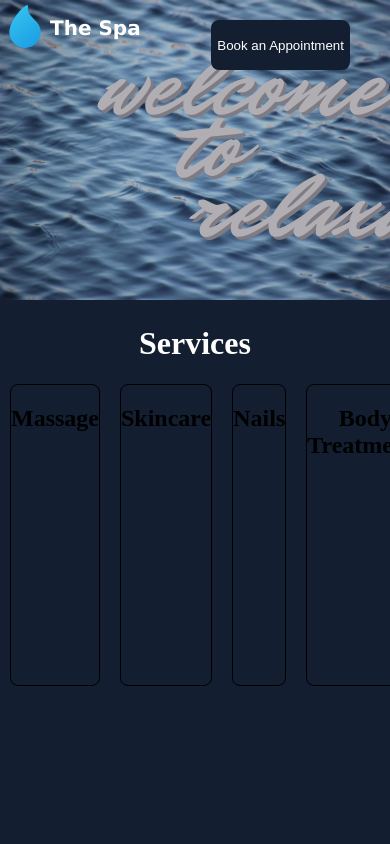
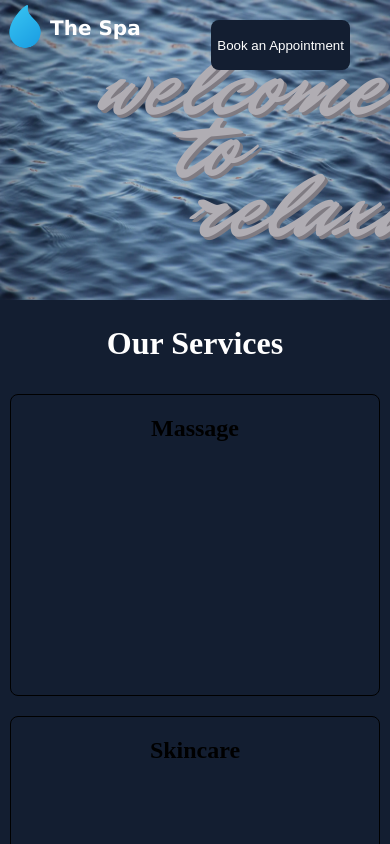
Before and after one commit to LaurenCummings/spa-project, a React (Vite) app: page / in a window 390 px wide. Shown: the top 844 px of the page. Built offline with nearby package versions, Linux system fonts and the light colour scheme.

Commit message:
Made service nav section responsive

```diff
--- a/src/components/ServiceNav.jsx
+++ b/src/components/ServiceNav.jsx
@@ -3,7 +3,7 @@ import '../css/ServiceNav.css';
 function ServiceNav() {
     return (
         <div className="service-nav">
-            <h1>Services</h1>
+            <h1>Our Services</h1>
             <div className="services">
                 <div className="service">
                     <h2>Massage</h2>
--- a/src/css/ServiceNav.css
+++ b/src/css/ServiceNav.css
@@ -13,6 +13,17 @@
     border: thin black solid;
     border-radius: 8px;
     height: 300px;
-    margin-left: 10px;
-    margin-right: 10px;
+    margin: 10px;
 }
+
+@media (max-width: 1300px) {
+    .services {
+        grid-template-columns: 1fr 1fr;
+    }
+}
+
+@media (max-width: 600px) {
+    .services {
+        grid-template-columns: 1fr;
+    }
+}
```
